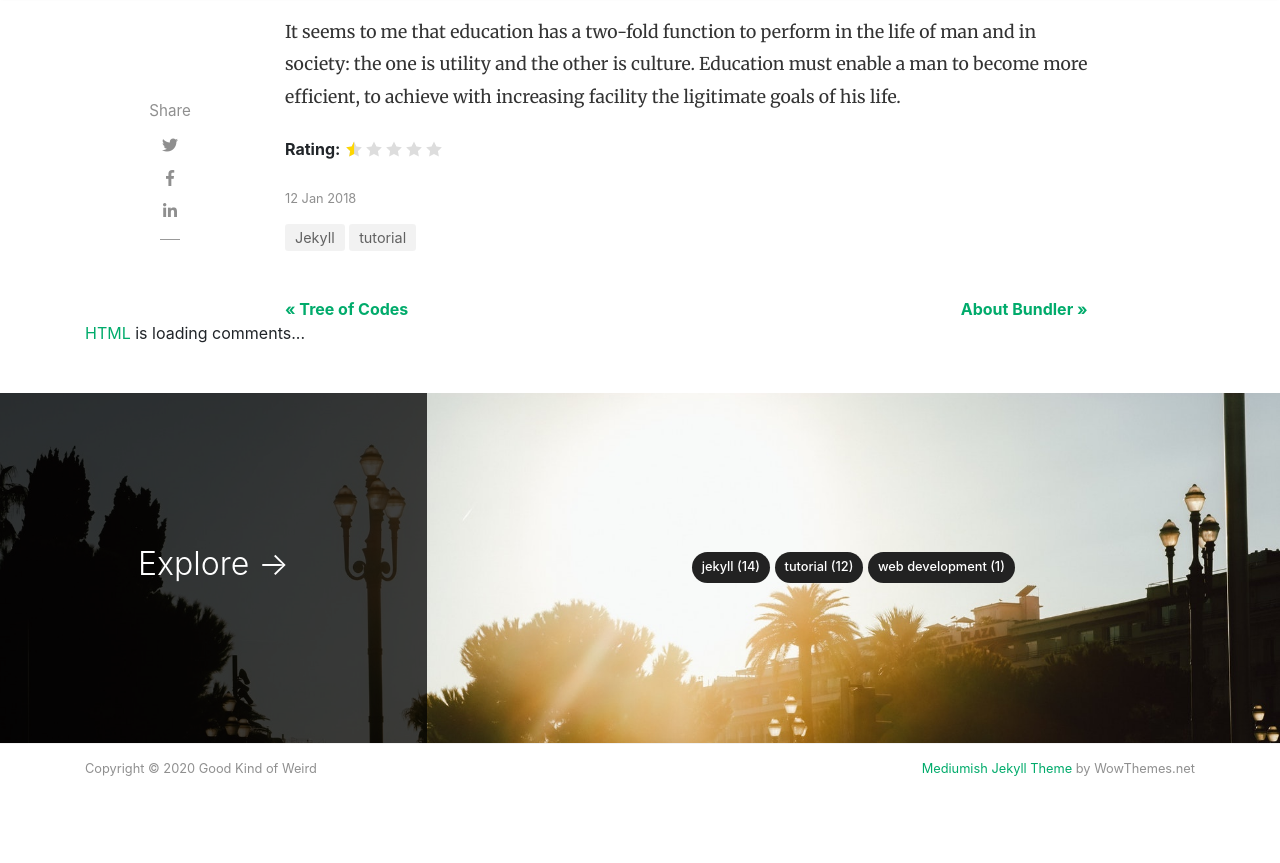
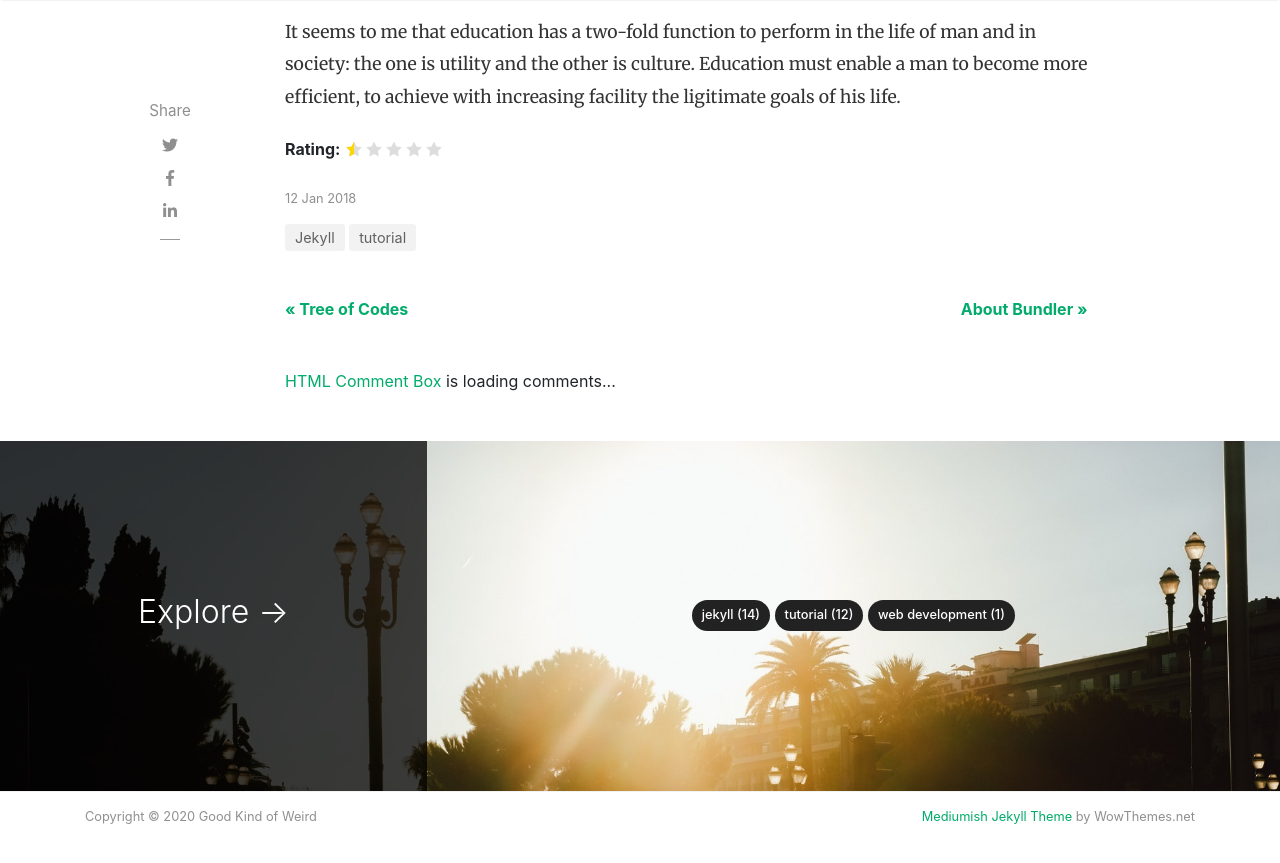
Before and after one commit to iammay1234/iammay1234.github.io, a Jekyll site: the page built from _posts/2018-01-12-we-all-wait-for-summer.md, in a window 1280 px wide and 900 px high, scrolled down 1071 px. Shown: the top 863 px of the window. Built offline with Jekyll 4.4.1, drawn with Linux system fonts in a browser that asks for light colours; nearby versions of some CDN libraries; a style sheet for code colours, icons or effects is not loaded.

Commit message:
update setting html comments

```diff
--- a/_layouts/post.html
+++ b/_layouts/post.html
@@ -142,11 +142,19 @@ post_class: post-template
 
 <!-- Begin Comments
 ================================================== -->
-<!-- begin wwww.htmlcommentbox.com -->
- <div id="HCB_comment_box"><a href="http://www.htmlcommentbox.com">HTML </a> is loading comments...</div>
- <link rel="stylesheet" type="text/css" href="https://www.htmlcommentbox.com/static/skins/bootstrap/twitter-bootstrap.css?v=0" />
- <script type="text/javascript" id="hcb"> /*<!--*/ if(!window.hcb_user){hcb_user={};} (function(){var s=document.createElement("script"), l=hcb_user.PAGE || (""+window.location).replace(/'/g,"%27"), h="https://www.htmlcommentbox.com";s.setAttribute("type","text/javascript");s.setAttribute("src", h+"/jread?page="+encodeURIComponent(l).replace("+","%2B")+"&opts=16862&num=10&ts=1599801677471");if (typeof s!="undefined") document.getElementsByTagName("head")[0].appendChild(s);})(); /*-->*/ </script>
-<!-- end www.htmlcommentbox.com -->
+<div class="container">
+    <div id="comments" class="row justify-content-center mb-5">
+        <div class="col-md-8">
+          <!-- begin wwww.htmlcommentbox.com -->
+           <div id="HCB_comment_box"><a href="http://www.htmlcommentbox.com">HTML Comment Box</a> is loading comments...</div>
+           <link rel="stylesheet" type="text/css" href="https://www.htmlcommentbox.com/static/skins/bootstrap/twitter-bootstrap.css?v=0" />
+           <script type="text/javascript" id="hcb"> /*<!--*/ if(!window.hcb_user){hcb_user={};} (function(){var s=document.createElement("script"), l=hcb_user.PAGE || (""+window.location).replace(/'/g,"%27"), h="https://www.htmlcommentbox.com";s.setAttribute("type","text/javascript");s.setAttribute("src", h+"/jread?page="+encodeURIComponent(l).replace("+","%2B")+"&mod=%241%24wq1rdBcg%24hw9y5ibHhLKmAPJrzFd.50"+"&opts=19422&num=10&ts=1599801963925");if (typeof s!="undefined") document.getElementsByTagName("head")[0].appendChild(s);})(); /*-->*/ </script>
+          <!-- end www.htmlcommentbox.com -->
+        </div>
+    </div>
+</div>
+
+
 
 {% if post.comments == true %}
     <div class="container">
@@ -156,7 +164,6 @@ post_class: post-template
             </div>
         </div>
     </div>
-
 {% endif %}
 <!--End Comments
 ================================================== -->
```
